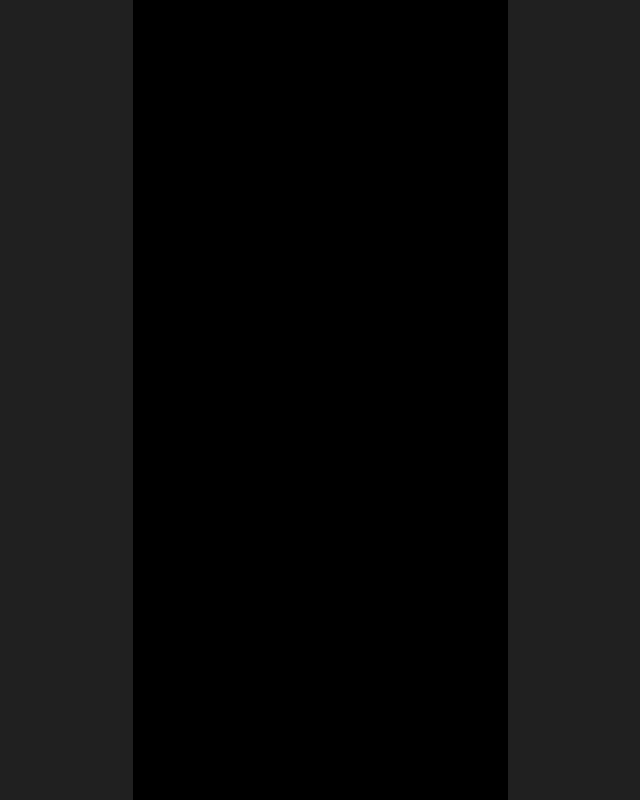
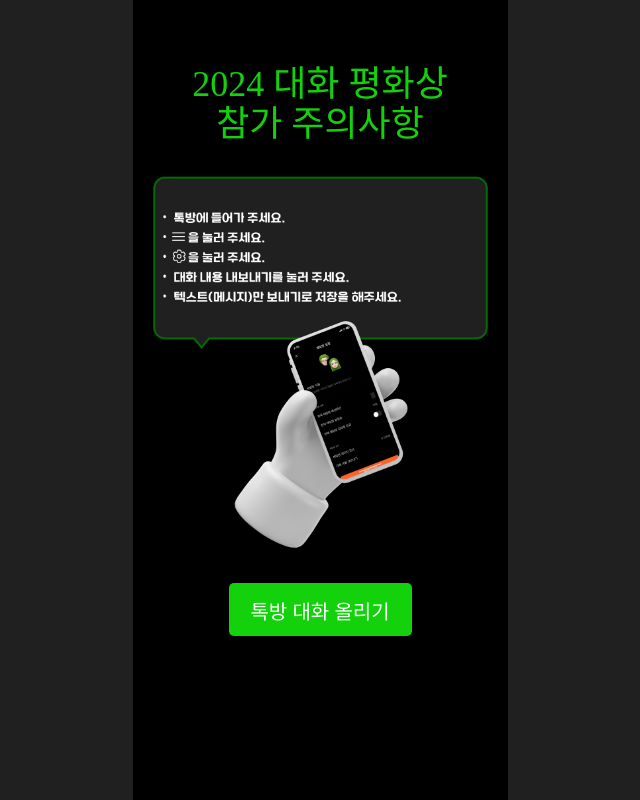
Before and after one commit to Unithon-11th-team9/FE, a React (Vite) app: page /upload in a window 1280 px wide. Shown: the whole page, without its empty margins (320-960 px from the left). Built offline with nearby package versions, Linux system fonts and the light colour scheme; a web font is replaced by a local one.

Commit message:
feat: Upload 페이지 추가

```diff
--- a/src/pages/UploadPage/index.tsx
+++ b/src/pages/UploadPage/index.tsx
@@ -1,9 +1,56 @@
+import Button from "@/components/Button";
 import Layout from "@/components/Layout";
+import Typography from "@/components/Typography";
+import { useRef, useState } from "react";
+import { useNavigate } from "react-router-dom";
 
 export default function UploadPage() {
+	const navigate = useNavigate();
+	const inputRef = useRef<HTMLInputElement>(null);
+	const [file, setFile] = useState<Blob>();
+	const handleUploadButtonClick = () => {
+		if (inputRef.current) {
+			inputRef.current.click();
+		}
+	};
+
+	const handleFileChange = (event: React.ChangeEvent<HTMLInputElement>) => {
+		if (event.target.files && event.target.files[0]) {
+			setFile(event.target.files[0]);
+			console.log(event.target.files[0]);
+			// const formData = new FormData();
+			// formData.append('file', file);
+		}
+	};
+
+	const handleSendFileButtonClick = () => {
+		navigate("/loading");
+	};
+
 	return (
-		<Layout>
-			<></>
+		<Layout classNames="flex flex-col items-center">
+			<section className="text-center pt-16">
+				<Typography
+					type="title_02"
+					classNames="whitespace-pre-wrap text-point"
+				>{`2024 대화 평화상\n참가 주의사항`}</Typography>
+				<img alt="caution" src="/caution.png" className="pr-5 pl-5 pt-8" />
+			</section>
+			<img
+				alt="holding phone"
+				src="/holding-phone.png"
+				style={{ width: "192px", height: "234px", transform: "translateY(-32px)" }}
+			/>
+			{!file ? (
+				<Button buttonType="button2" onClick={handleUploadButtonClick} classNames="w-upload">
+					톡방 대화 올리기
+				</Button>
+			) : (
+				<Button buttonType="button3" onClick={handleSendFileButtonClick} classNames="w-upload">
+					심사 받기
+				</Button>
+			)}
+			<input type="file" ref={inputRef} style={{ display: "none" }} onChange={handleFileChange} />
 		</Layout>
 	);
 }
```
